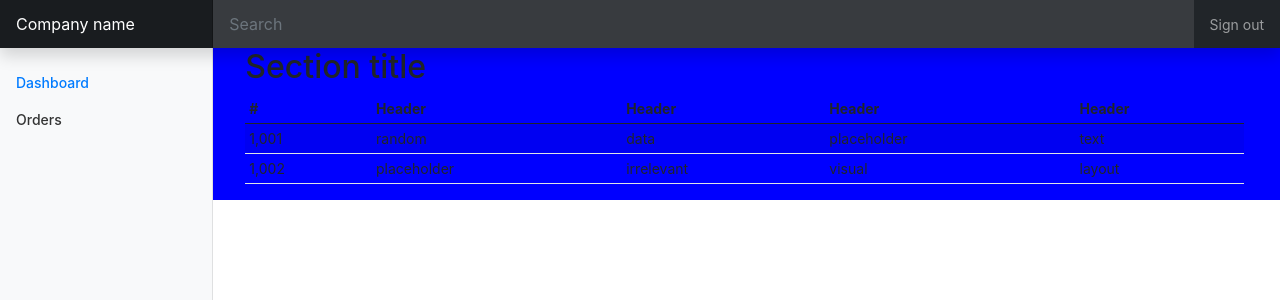
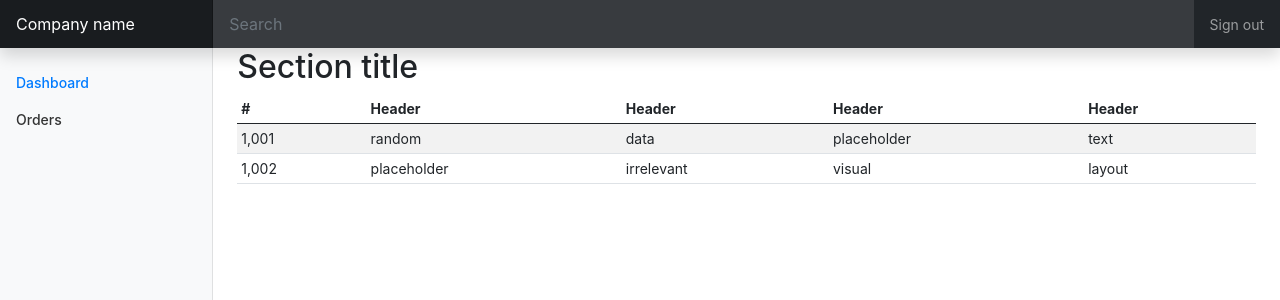
Before and after one commit to sarathiscookie/react-project, a React (Create React App) app: page / in a window 1280 px wide. Shown: the top 300 px of the page. Built offline with nearby package versions, Linux system fonts and the light colour scheme.

Commit message:
Cleaned up

```diff
--- a/src/components/Cards.css
+++ /dev/null
@@ -1,3 +0,0 @@
-.backgrounds {
-    background-color: blue;
-}
--- a/src/components/Cards.js
+++ /dev/null
@@ -1,9 +0,0 @@
-import './Cards.css';
-
-function Cards(props) {
-    return (
-        <div className="backgrounds">{ props.children }</div>
-    )
-}
-
-export default Cards;
--- a/src/components/Dashboard.js
+++ b/src/components/Dashboard.js
@@ -6,7 +6,6 @@ import SideBarMenu from "./SideBarMenu";
 
 import CustomerList from "./CustomerList";
 
-import Cards from "./Cards";
 
 function Dashboard() {
   return (
@@ -17,11 +16,9 @@ function Dashboard() {
         <div class="row">
           <SideBarMenu />
 
-          <Cards>
           <main class="col-md-9 ms-sm-auto col-lg-10 px-md-4">
             <CustomerList />
           </main>
-          </Cards>
 
         </div>
       </div>
```
